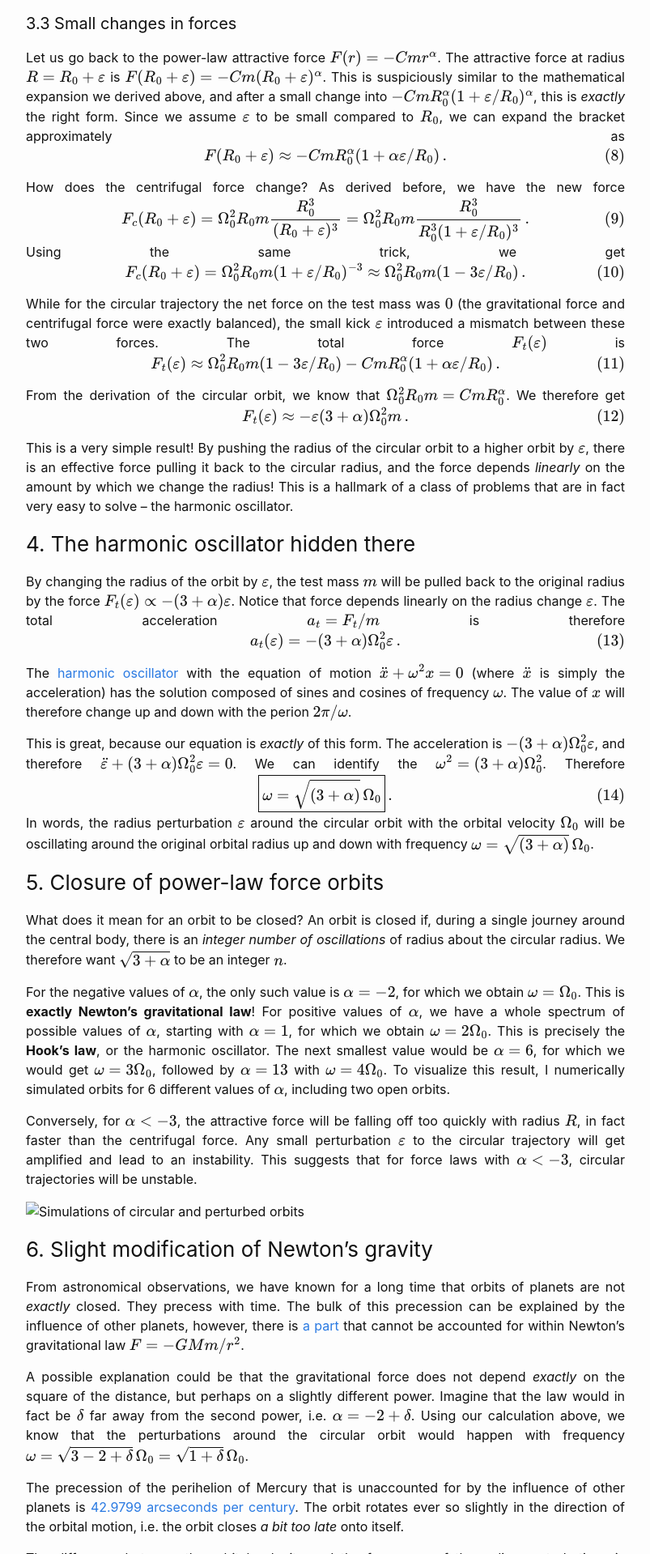
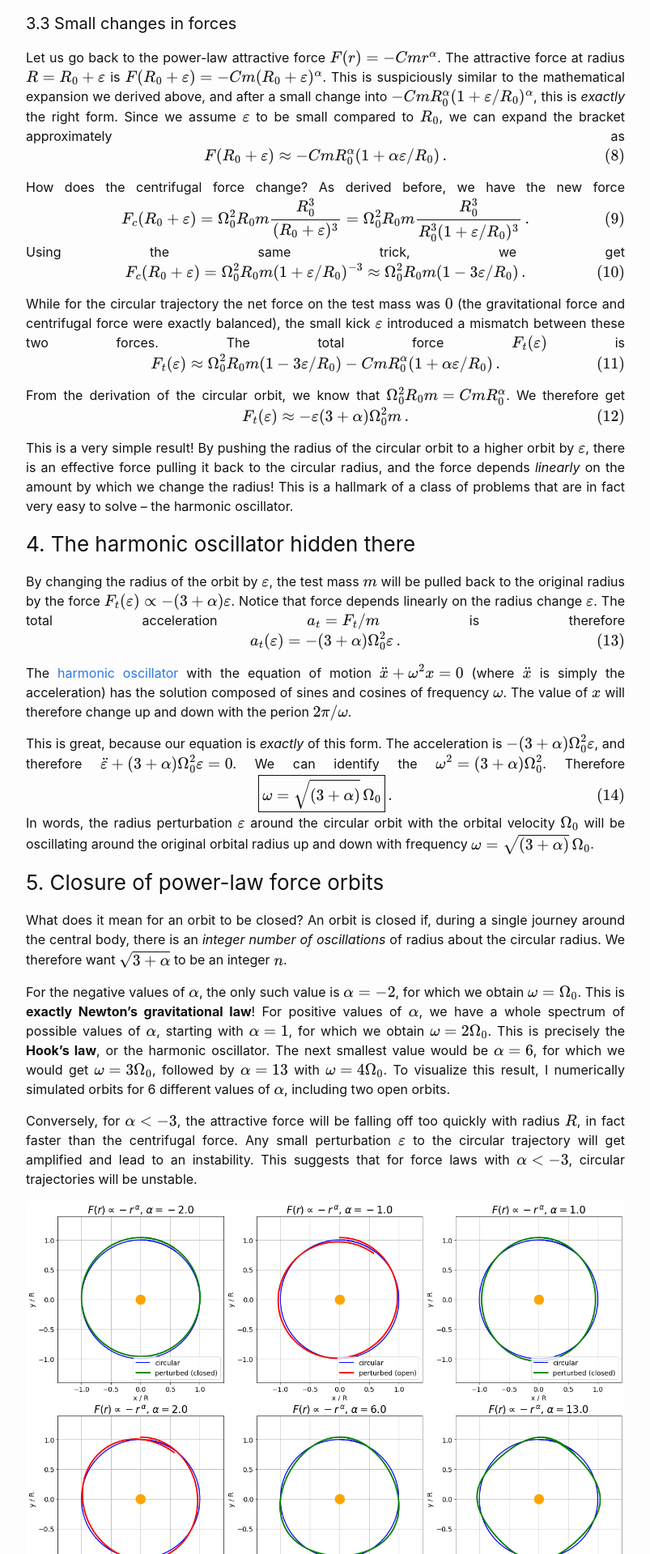
Before and after one commit to stanislavfort/stanislavfort.github.io, a Jekyll site: the page built from _posts/physics/2020-03-18-orbit_perturbations.md, in a window 1280 px wide. Shown: the part 4481-6400 px from the top of the page at 81% size, without its empty margins (238-1041 px from the left). Built offline with Jekyll 4.4.1, drawn with Linux system fonts in a browser that asks for light colours; formulas are drawn with MathJax 3.

Commit message:
changing image link

```diff
--- a/_posts/physics/2020-03-18-orbit_perturbations.md
+++ b/_posts/physics/2020-03-18-orbit_perturbations.md
@@ -164,7 +164,7 @@ For the negative values of $\alpha$, the only such value is $\alpha = -2$, for w
 
 Conversely, for $\alpha < -3$, the attractive force will be falling off too quickly with radius $R$, in fact faster than the centrifugal force. Any small perturbation $\varepsilon$ to the circular trajectory will get amplified and lead to an instability. This suggests that for force laws with $\alpha < -3$, circular trajectories will be unstable.
 
-![Simulations of circular and perturbed orbits](orbits_together.png "Simulations of circular and perturbed orbits for different values of alpha")
+![Simulations of circular and perturbed orbits](/images/orbits_together.png "Simulations of circular and perturbed orbits for different values of alpha")
 
 ## 6. Slight modification of Newton's gravity <a name="modification"></a>
 From astronomical observations, we have known for a long time that orbits of planets are not *exactly* closed. They precess with time. The bulk of this precession can be explained by the influence of other planets, however, there is [a part](https://en.wikipedia.org/wiki/Tests_of_general_relativity#Perihelion_precession_of_Mercury) that cannot be accounted for within Newton's gravitational law $F = - GMm/r^2$.
```
